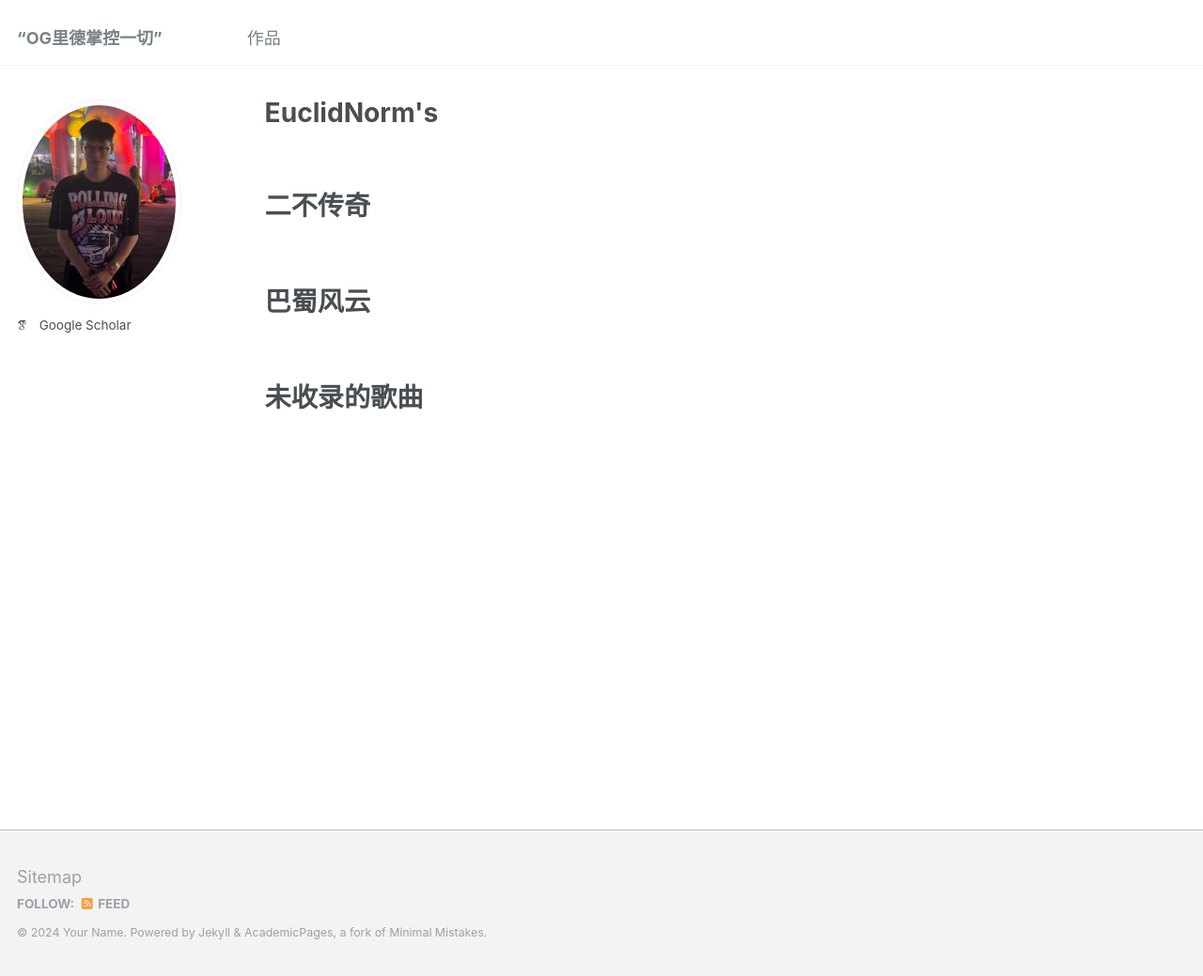
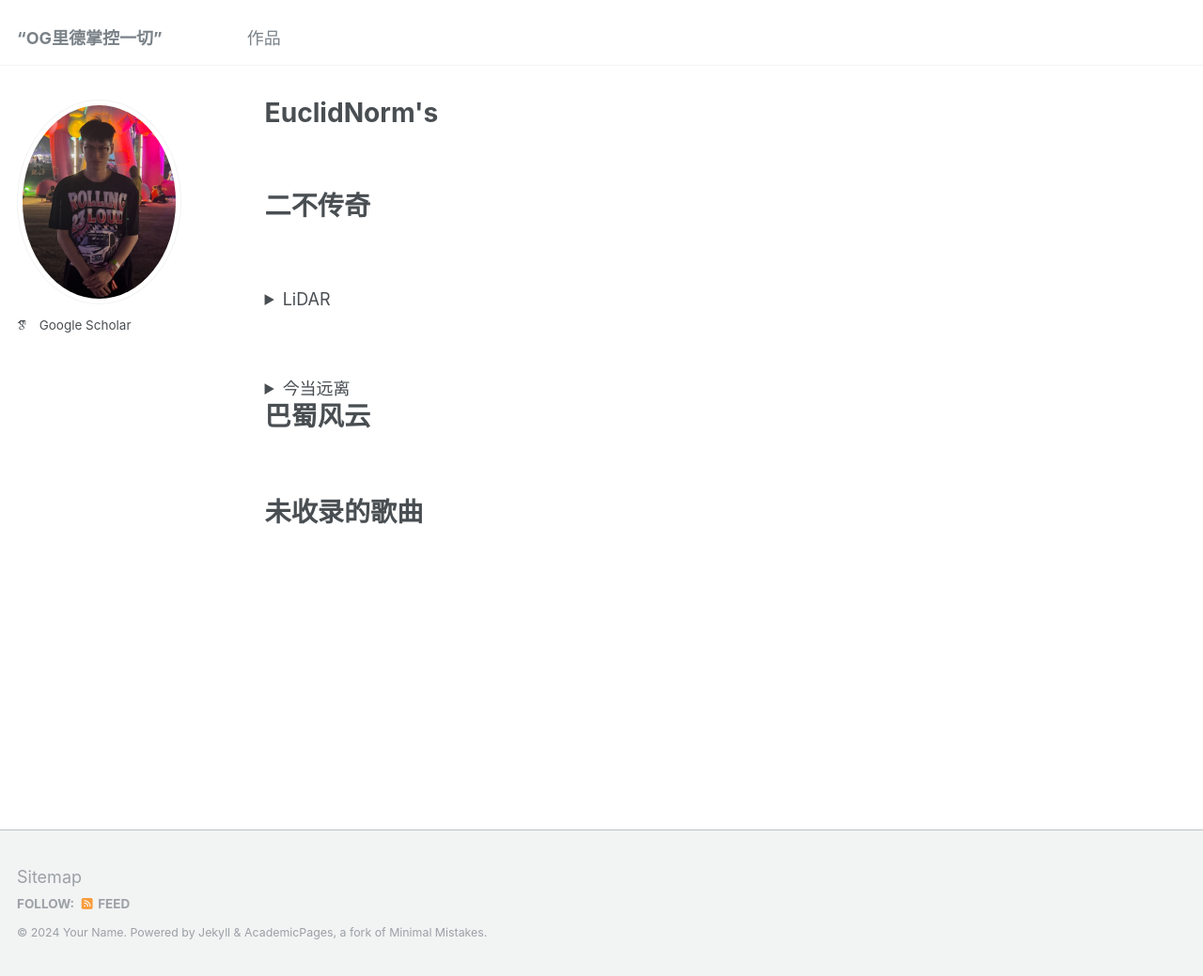
Before and after one commit to BSITA-CQ/BSITA-CQ.github.io, a Jekyll site: the page built from _pages/cv.md, in a window 1280 px wide and 1039 px high. Shown: the whole window at 94% size. Built offline with Jekyll 4.4.1, drawn with Linux system fonts in a browser that asks for light colours; some web fonts are replaced.

Commit message:
Update cv.md

```diff
--- a/_pages/cv.md
+++ b/_pages/cv.md
@@ -15,6 +15,82 @@
 =========
 <br/>
 
+<details>
+<summary>LiDAR</summary>
+
+<br/>
+他们的兄弟伙耍得都太假，halfway crooks还想跟老子赛马
+
+走到了底我也付出了代价，老子像斯巴达穿上了铠甲
+
+没得点东西还拿出来卖傻，老子在drill的时候你在哪
+
+直击你心灵把你打成psychopath，I can penetrate you scan like LiDAR
+
+Uh,uh,uh,scan,scan,uh,LiDAR
+
+Uh,uh,uh,scan,scan,uh
+
+提高转速，老子一冲垃圾甩到观音岩
+
+现实是驱不散的烟雾，躲不开的欲望和凡尘缘
+
+不会被延误，因为晓得乱花只会乱人眼
+
+Ain't no real talk，心里的魔鬼就像潘金莲
+
+太冰冷咯，淋过雨的人我不会再去盼晴天
+
+他们的real talk，其实是money talk talk nothing but谈金钱
+
+黄花园living legend，兄弟伙把全国变占领点
+
+We cannot stop here，我们的宏图早计划到三零年
+
+我们都每天在work，他们的耍得太水儿
+
+pull up the门儿，坐到了晚上return，垃圾的中专we purch
+
+他们的脑壳头全都是妹儿，白天在耍晚上在jerk
+
+老子去实验室回来写verse，写了一本儿，又是一本儿
+
+Ball like Faker，Lil Jay大师局秒选中单然后空ban
+
+我们的自信来自于技术和内心深处不用公关
+
+好嘛你说你搞不懂，可以理解因为你只是中专
+
+Pick and roll我和Lil Jay on the show我们像表演空翻
+
+他们的兄弟伙耍得都太假，halfway crooks还想跟老子赛马
+
+走到了底我也付出了代价，老子像斯巴达穿上了铠甲
+
+没得点东西还拿出来卖傻，老子在drill的时候你在哪
+
+直击你心灵把你打成psychopath，I can penetrate you scan like LiDAR
+
+Uh,uh,uh,scan,scan,uh,LiDAR
+
+Uh,uh,uh,scan,scan,uh
+
+</details>
+
+<br/>
+
+<details>
+<summary>今当远离</summary>
+
+<br/>
+今当远离，兄弟伙临表涕零，从小喝嘉陵水
+
+习惯了家里睡，吃不惯咖喱味
+
+</details>
+
+
+
 
 巴蜀风云
 =========
```
